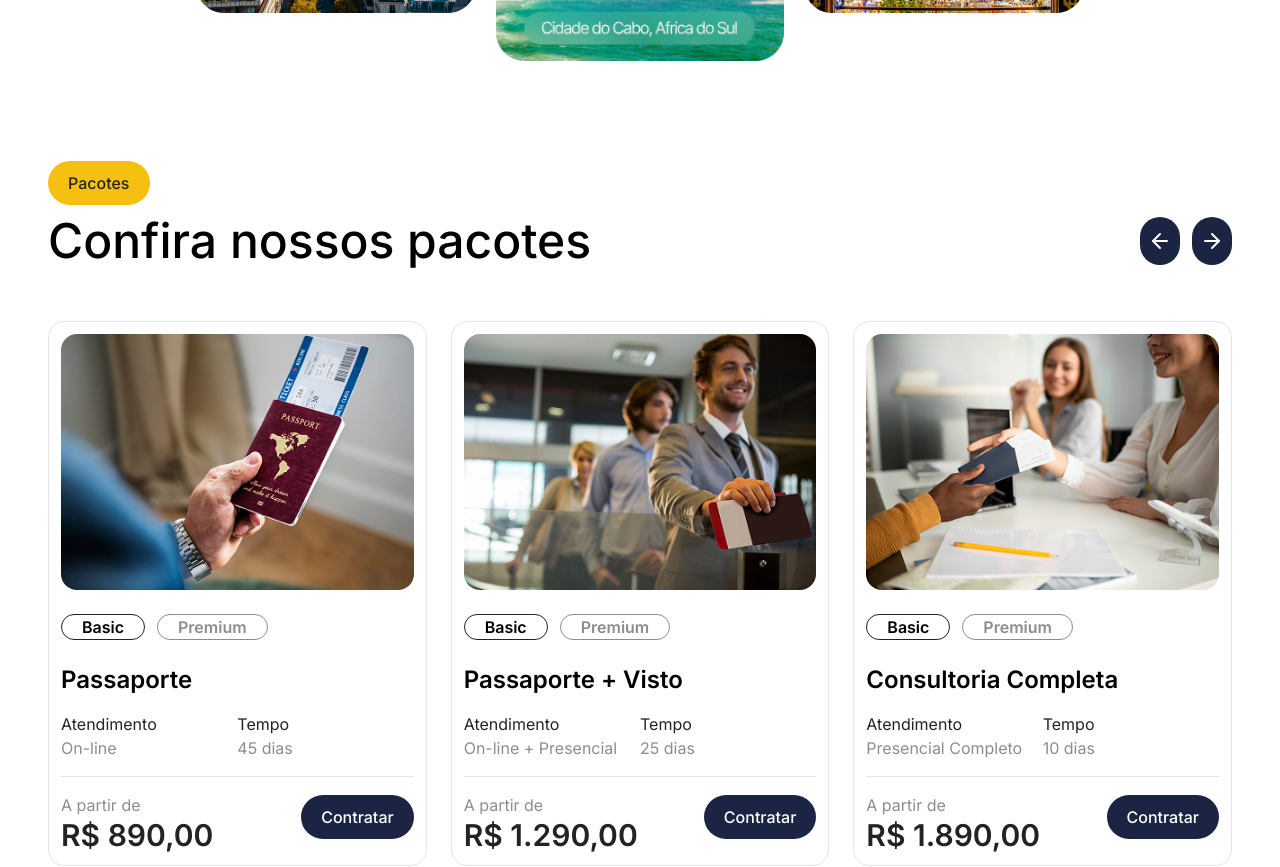
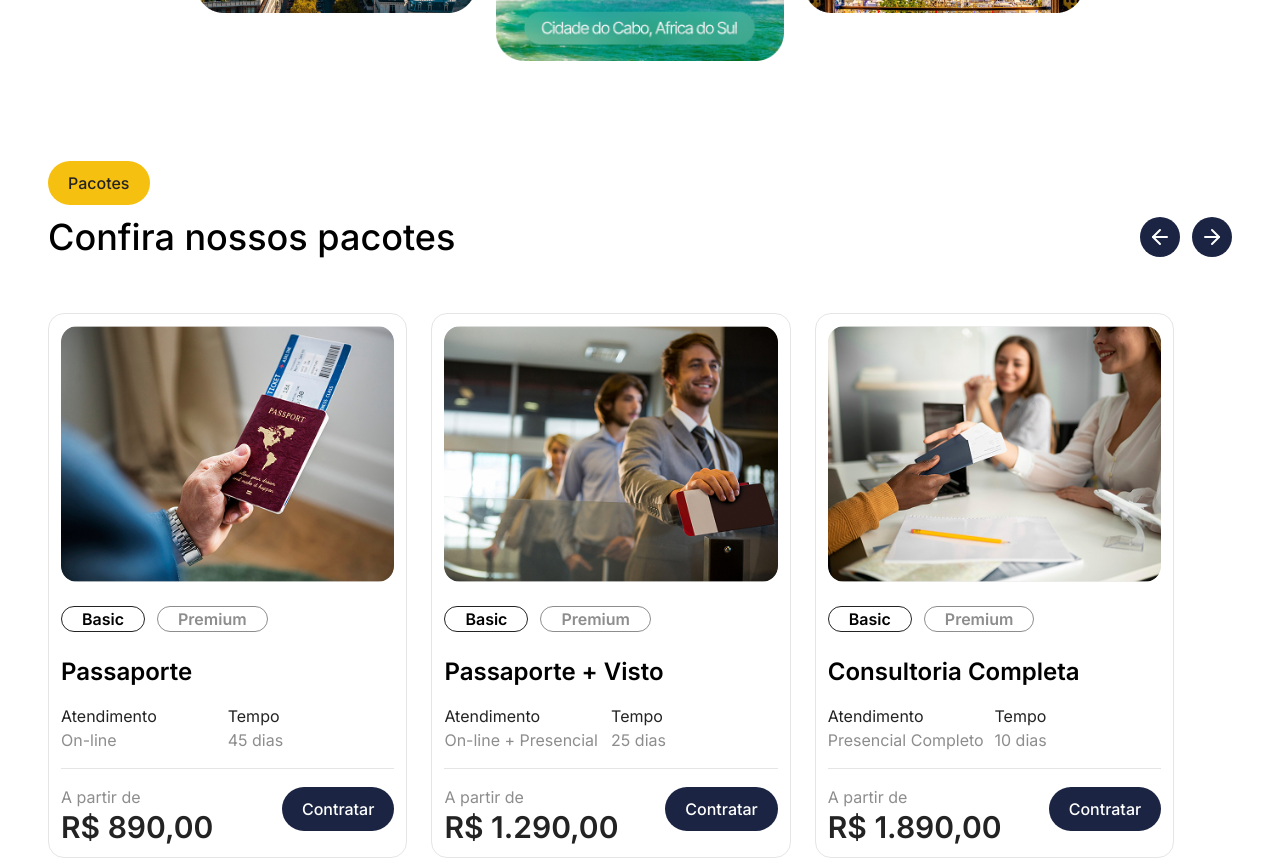
Before and after one commit to debsmalheiro/tirar-visto, a React (Vite) app: page / in a window 1280 px wide. Shown: the part 2900-3767 px from the top of the page. Built offline with nearby package versions, Linux system fonts and the light colour scheme.

Commit message:
wip: add scroll in cards

```diff
--- a/src/index.css
+++ b/src/index.css
@@ -16,3 +16,13 @@
 
     --font-sans: "Inter", sans-serif;
 }
+
+@layer utilities {
+    .no-scrollbar::-webkit-scrollbar {
+        display: none;
+    }
+    .no-scrollbar {
+        -ms-overflow-style: none;
+        scrollbar-width: none;
+    }
+}
--- a/src/templates/special-package-section.tsx
+++ b/src/templates/special-package-section.tsx
@@ -4,6 +4,7 @@ import Queue from "../assets/images/queue.jpg";
 import CheckIn from "../assets/images/check-in.jpg";
 import { ArrowLeft, ArrowRight } from "lucide-react";
 import CardPackage from "../components/card-package";
+import { useRef } from "react";
 
 export const specialPackages = [
     {
@@ -45,27 +46,38 @@ export const specialPackages = [
 ];
 
 export default function SpecialPackageSection() {
+    const scrollRef = useRef<HTMLDivElement>(null);
+
+    const scrollLeft = () => {
+        scrollRef.current?.scrollBy({ left: -300, behavior: 'smooth' });
+    }
+
+    const scrollRight = () => {
+        scrollRef.current?.scrollBy({ left: 300, behavior: 'smooth' });
+    }
 
     return (
-        <section id="services" className="mt-10 py-10 px-4 lg:px-12">
+        <section id="services" className="mt-10 py-10 px-4 lg:px-12 overflow-hidden">
             <Button variant="secondary" className="py-2.5 px-5 md:mb-3">Pacotes</Button>
             <div className="mt-3 mb-14 flex justify-between">
                 <div>
-                    <h1 className="text-4xl md:text-5xl  font-medium">Confira nossos pacotes</h1>
+                    <h1 className="text-2xl md:text-3xl lg:text-4xl  font-medium">Confira nossos pacotes</h1>
                 </div>
                 <div className="flex gap-3">
-                    <Button className="p-2">
+                    <Button className="p-2" onClick={scrollLeft}>
                         <ArrowLeft className="text-white" />
                     </Button>
-                    <Button className="p-2">
+                    <Button className="p-2" onClick={scrollRight}>
                         <ArrowRight className="text-white" />
                     </Button>
                 </div>
             </div>
 
-            <div className="grid grid-cols-1 md:grid-cols-2 lg:grid-cols-3 gap-6">
+            <div ref={scrollRef} className="flex gap-6 overflow-y-auto no-scrollbar">
                 {specialPackages.map(({ id, image, price, serviceTime, serviceType, title, tags }) => (
-                    <CardPackage key={id} id={id} image={image} price={price} serviceTime={serviceTime} serviceType={serviceType} tags={tags} title={title} />
+                    <div key={id} className="min-w-[350px] flex-shrink-0">
+                        <CardPackage id={id} image={image} price={price} serviceTime={serviceTime} serviceType={serviceType} tags={tags} title={title} />
+                    </div>
                 ))}
             </div>
         </section>
```
